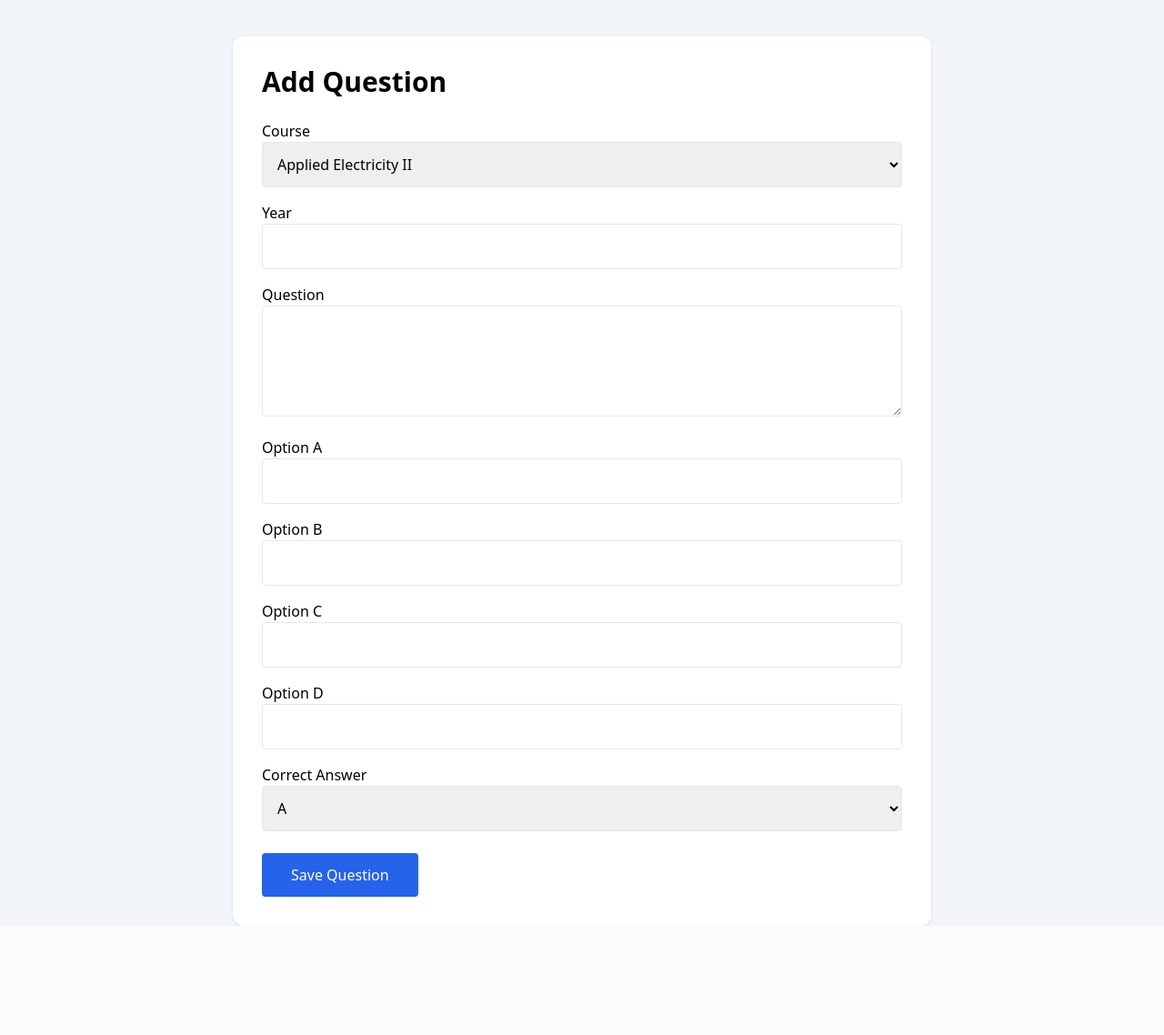
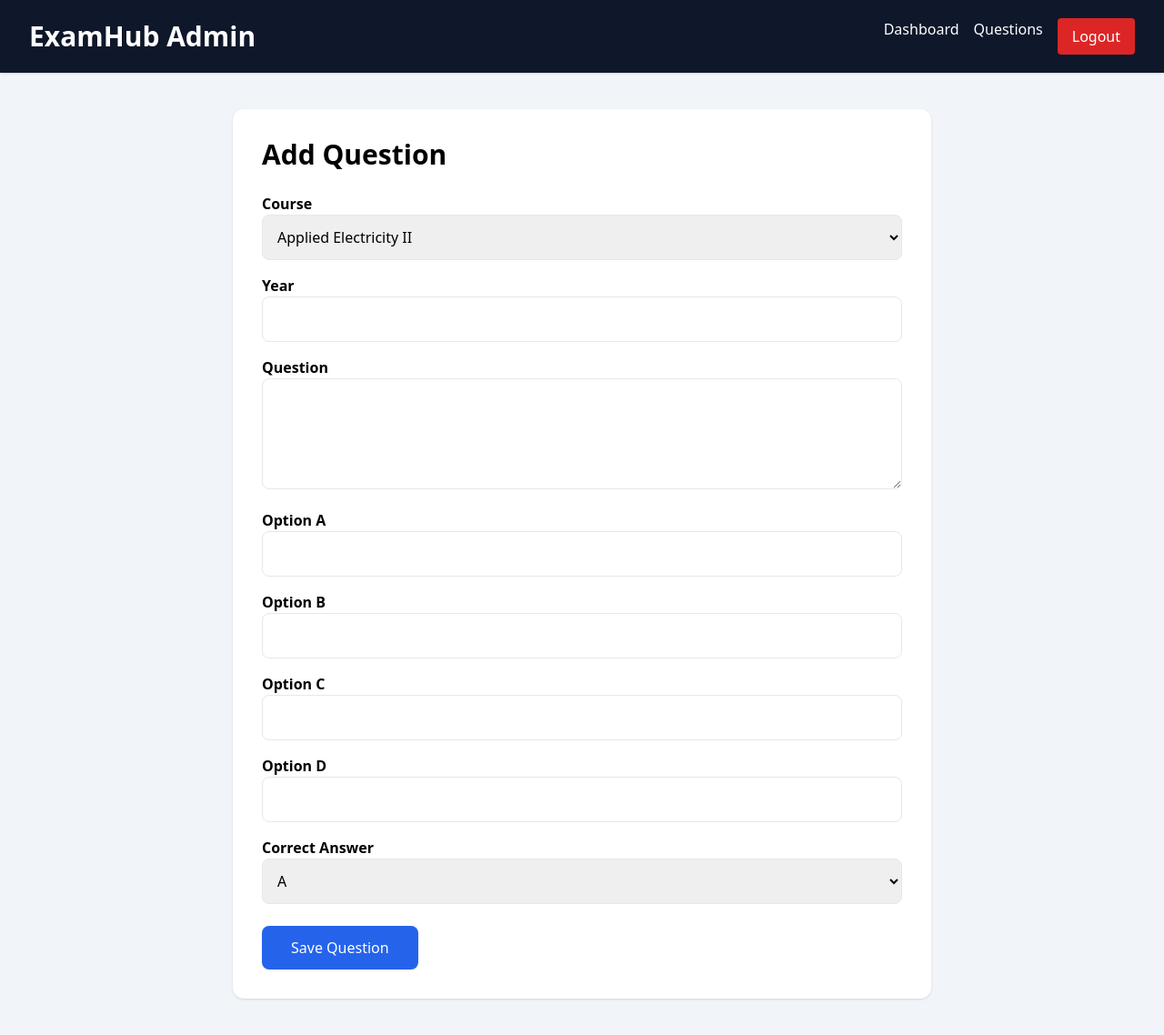
Before and after one commit to 0xApana/ExamHub, a Flask app: page /admin/questions/add in a window 1280 px wide. Shown: the whole page at 91% size. Before the commit the page ends 1018 px from the top, so only its background shows below. Run offline with Flask 3, Linux system fonts and the light colour scheme; a user stored in the database is signed in; some libraries are stand-ins or nearby versions.

Commit message:
refactor(admin): create shared admin layout

```diff
--- a/templates/add_question.html
+++ b/templates/add_question.html
@@ -1,15 +1,12 @@
-<!DOCTYPE html>
-<html lang="en">
-<head>
-    <meta charset="UTF-8">
-    <meta name="viewport" content="width=device-width, initial-scale=1.0">
-    <title>Add Question</title>
-    <script src="https://cdn.tailwindcss.com"></script>
-</head>
+{% extends "base_admin.html" %}
 
-<body class="bg-slate-100">
+{% block title %}
+Add Question
+{% endblock %}
 
-<div class="max-w-3xl mx-auto mt-10 bg-white p-8 rounded-xl shadow">
+{% block content %}
+
+<div class="max-w-3xl mx-auto bg-white p-8 rounded-xl shadow">
 
     <h1 class="text-3xl font-bold mb-6">
         Add Question
@@ -17,41 +14,88 @@
 
     <form method="POST">
 
-        <label>Course</label>
-        <select name="course" class="w-full border p-3 rounded mb-4" required>
-            <option value="Applied Electricity II">Applied Electricity II</option>
-            <option value="Engineering Mathematics II">Engineering Mathematics II</option>
+        <label class="font-semibold">Course</label>
+
+        <select
+            name="course"
+            class="w-full border rounded-lg p-3 mb-4"
+            required>
+
+            <option value="Applied Electricity II">
+                Applied Electricity II
+            </option>
+
+            <option value="Engineering Mathematics II">
+                Engineering Mathematics II
+            </option>
+
         </select>
 
-        <label>Year</label>
-        <input type="text" name="year" class="w-full border p-3 rounded mb-4" required>
+        <label class="font-semibold">Year</label>
 
-        <label>Question</label>
-        <textarea name="question" class="w-full border p-3 rounded mb-4" rows="4" required></textarea>
+        <input
+            type="text"
+            name="year"
+            class="w-full border rounded-lg p-3 mb-4"
+            required>
 
-        <label>Option A</label>
-        <input type="text" name="option_a" class="w-full border p-3 rounded mb-4" required>
+        <label class="font-semibold">Question</label>
 
-        <label>Option B</label>
-        <input type="text" name="option_b" class="w-full border p-3 rounded mb-4" required>
+        <textarea
+            name="question"
+            rows="4"
+            class="w-full border rounded-lg p-3 mb-4"
+            required></textarea>
 
-        <label>Option C</label>
-        <input type="text" name="option_c" class="w-full border p-3 rounded mb-4" required>
+        <label class="font-semibold">Option A</label>
 
-        <label>Option D</label>
-        <input type="text" name="option_d" class="w-full border p-3 rounded mb-4" required>
+        <input
+            type="text"
+            name="option_a"
+            class="w-full border rounded-lg p-3 mb-4"
+            required>
 
-        <label>Correct Answer</label>
-        <select name="correct_answer" class="w-full border p-3 rounded mb-6" required>
+        <label class="font-semibold">Option B</label>
+
+        <input
+            type="text"
+            name="option_b"
+            class="w-full border rounded-lg p-3 mb-4"
+            required>
+
+        <label class="font-semibold">Option C</label>
+
+        <input
+            type="text"
+            name="option_c"
+            class="w-full border rounded-lg p-3 mb-4"
+            required>
+
+        <label class="font-semibold">Option D</label>
+
+        <input
+            type="text"
+            name="option_d"
+            class="w-full border rounded-lg p-3 mb-4"
+            required>
+
+        <label class="font-semibold">Correct Answer</label>
+
+        <select
+            name="correct_answer"
+            class="w-full border rounded-lg p-3 mb-6"
+            required>
+
             <option value="A">A</option>
             <option value="B">B</option>
             <option value="C">C</option>
             <option value="D">D</option>
+
         </select>
 
         <button
             type="submit"
-            class="bg-blue-600 hover:bg-blue-700 text-white px-8 py-3 rounded">
+            class="bg-blue-600 hover:bg-blue-700 text-white px-8 py-3 rounded-lg">
 
             Save Question
 
@@ -61,5 +105,4 @@
 
 </div>
 
-</body>
-</html>
+{% endblock %}
--- /dev/null
+++ b/templates/base_admin.html
@@ -0,0 +1,60 @@
+<!DOCTYPE html>
+<html lang="en">
+<head>
+    <meta charset="UTF-8">
+    <meta name="viewport" content="width=device-width, initial-scale=1.0">
+    <title>{% block title %}ExamHub Admin{% endblock %}</title>
+
+    <script src="https://cdn.tailwindcss.com"></script>
+</head>
+
+<body class="bg-slate-100">
+
+<nav class="bg-slate-900 shadow text-white">
+
+    <div class="max-w-7xl mx-auto px-8 py-5 flex justify-between items-center">
+
+        <h1 class="text-3xl font-bold">
+            ExamHub Admin
+        </h1>
+
+        <div class="flex gap-4">
+
+            <a href="{{ url_for('admin_dashboard') }}"
+               class="hover:text-blue-300">
+                Dashboard
+            </a>
+
+            <a href="{{ url_for('admin_questions') }}"
+               class="hover:text-blue-300">
+                Questions
+            </a>
+
+            <a href="{{ url_for('logout') }}"
+               class="bg-red-600 hover:bg-red-700 px-4 py-2 rounded">
+                Logout
+            </a>
+
+        </div>
+
+    </div>
+
+</nav>
+
+<div class="max-w-7xl mx-auto py-10 px-8">
+
+    {% with messages = get_flashed_messages() %}
+        {% if messages %}
+            <div class="bg-green-100 text-green-700 p-4 rounded mb-6">
+                {{ messages[0] }}
+            </div>
+        {% endif %}
+    {% endwith %}
+
+    {% block content %}
+    {% endblock %}
+
+</div>
+
+</body>
+</html>
```
Also changed, not shown: templates/admin_dashboard.html (+14 -108 lines), templates/admin_questions.html (+30 -53 lines).
